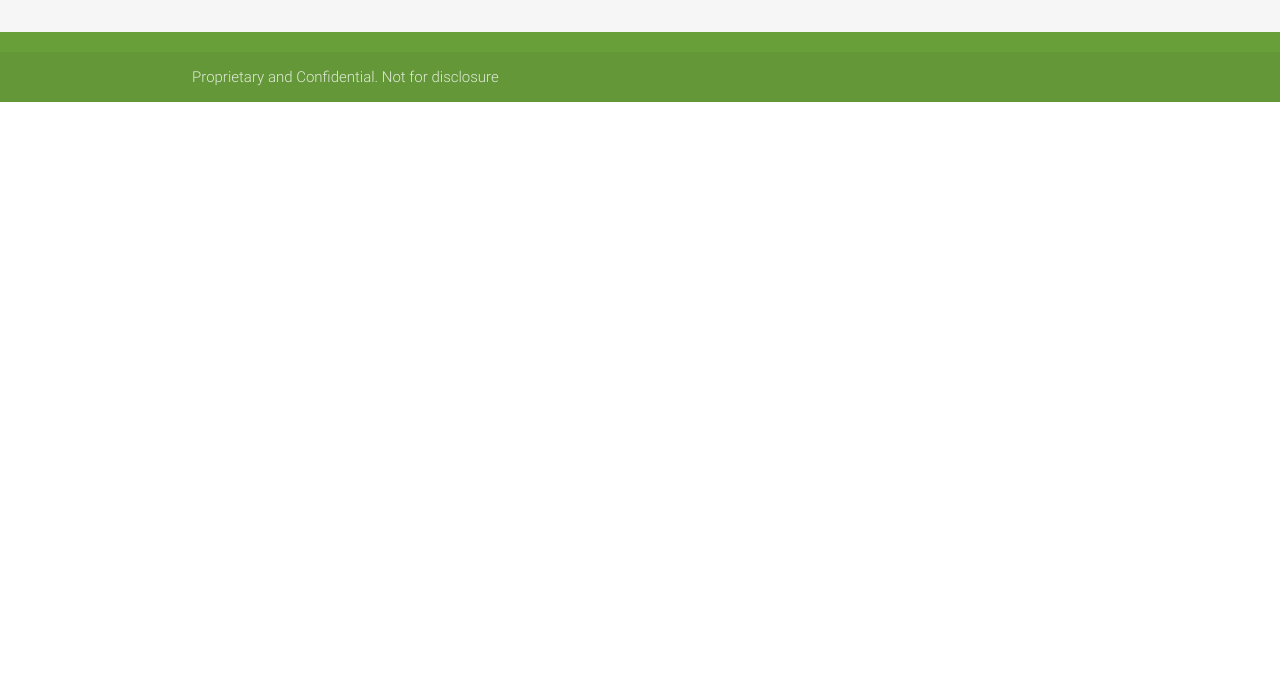
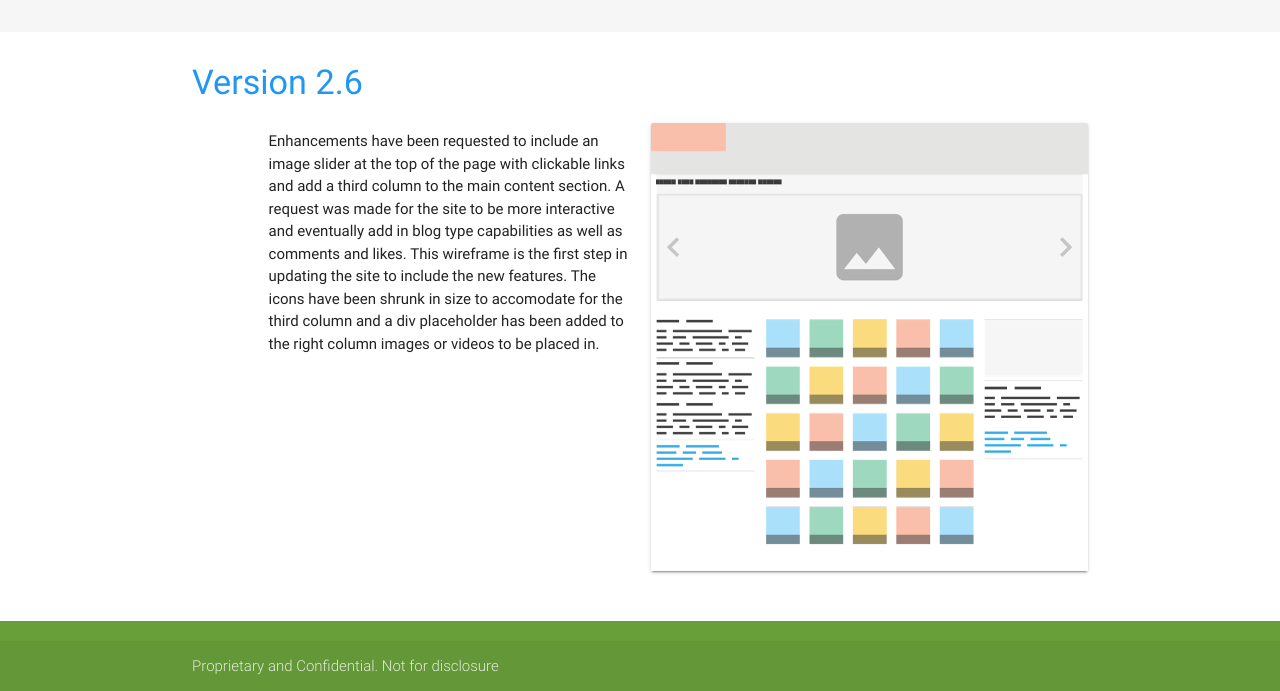
Before and after one commit to jdwme/jdwme.github.io, a plain HTML site: page web.html in a window 1280 px wide. Shown: the part 1841-2532 px from the top of the page. Before the commit the page ends 1943 px from the top, so only its background shows below. Drawn offline with nearby package versions, Linux system fonts and the light colour scheme.

Commit message:
update to web.html
added v2.6 and updated site.gif

```diff
--- a/web.html
+++ b/web.html
@@ -276,6 +276,24 @@
                 </div>
             </div>
         </div>
+        <div class="section scrollspy" id="v4">
+            <div class="container">
+                <h4 class="header text_b">Version 2.6</h4>
+                <div class="row">
+                    <div class="col s12 m5 l5 offset-m1 offset-l1 ">
+                        <p>Enhancements have been requested to include an image slider at the top of the page with clickable links and add a third column to the main content section. A request was made for the site to be more interactive and eventually add in blog type capabilities as well as comments and likes. This wireframe is the first step in updating the site to include the new features. The icons have been shrunk in size to accomodate for the third column and a div placeholder has been added to the right column images or videos to be placed in.</p>
+                    </div>
+                    <div class="col s12 m6 l6">
+                        <div class="card">
+                            <div class="card-image" style="max-width:600px; max-height:600px">
+                                <img class="responsive-img" src="img/portal_wireframe.png">
+                            </div>
+                        </div>
+
+                    </div>
+                </div>
+            </div>
+        </div>
 
         <div class="fixed-action-btn" style="bottom: 75px; right: 24px;">
     <a class="btn-floating btn-large waves-effect waves-light accent-color" href="#top">
```
Also changed, not shown: img/portal_wireframe.png (added), img/site.gif.
